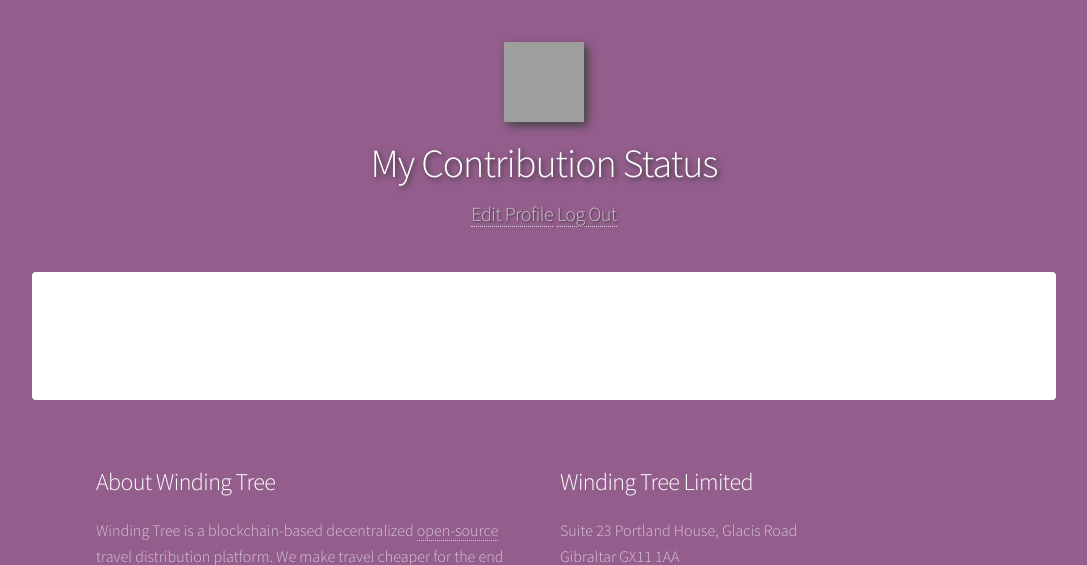
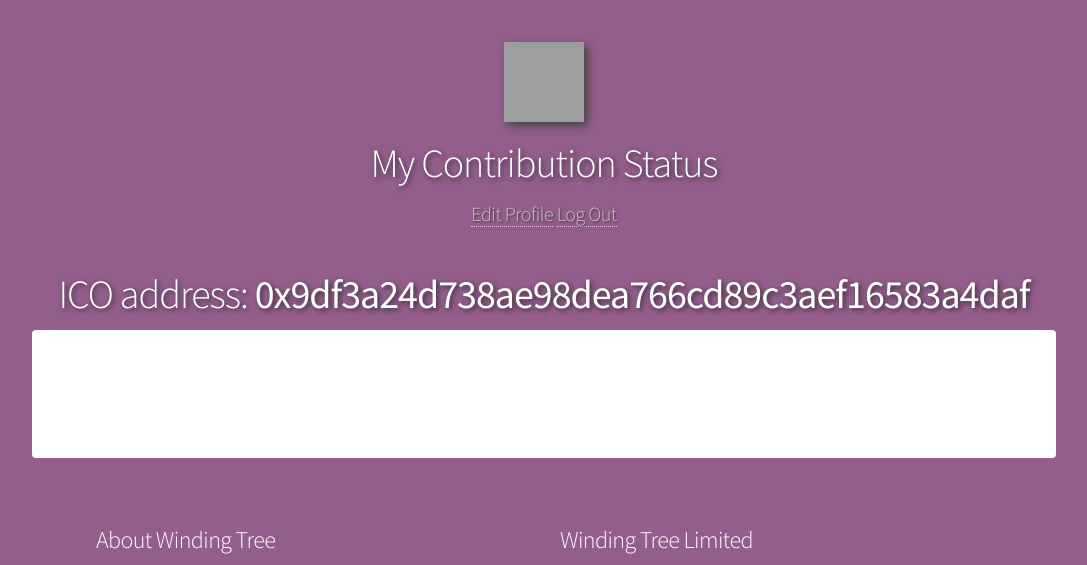
Before and after one commit to windingtree/wt-accounts, a Django app: template accounts/templates/accounts/status.html in a window 1280 px wide. Shown: the top 565 px of the page, without its empty margins (96-1183 px from the left). Run offline with Django 3.2, Linux system fonts and the light colour scheme; the template is opened without the code that fills it: values that come from a table or form of the project are taken from there, others are empty; some libraries are stand-ins or nearby versions; grey boxes are pictures that could not be loaded.

Commit message:
Make ICO address BIG

```diff
--- a/accounts/templates/accounts/status.html
+++ b/accounts/templates/accounts/status.html
@@ -8,6 +8,7 @@
   <h1>My Contribution Status</h1>
   <div><strong>{{ request.user.email }}</strong></div>
   <p><a href="{% url 'profile' %}">Edit Profile</a> <a href="{% url 'logout' %}">Log Out</a></p>
+  <h1>ICO address: <strong id="icoAddress">0x9df3a24d738ae98dea766cd89c3aef16583a4daf</strong></h1>
 </header>
 {% endblock %}
 
@@ -33,7 +34,6 @@
         {% endif %}
       </h2>
       {% if request.user.eth_address %}
-        <h4>ICO address: <strong id="icoAddress">0x9df3a24d738ae98dea766cd89c3aef16583a4daf</strong></h4>
         <h4>Your address: <span id="userAddress">{{ request.user.eth_address }}</span></h4>
         <h4>Total ETH Sent: <strong id="totalETHSent">0</strong></h4>
         <h4>Your Lif balance: <strong id="totalLifBalance">0</strong></h4>
```
